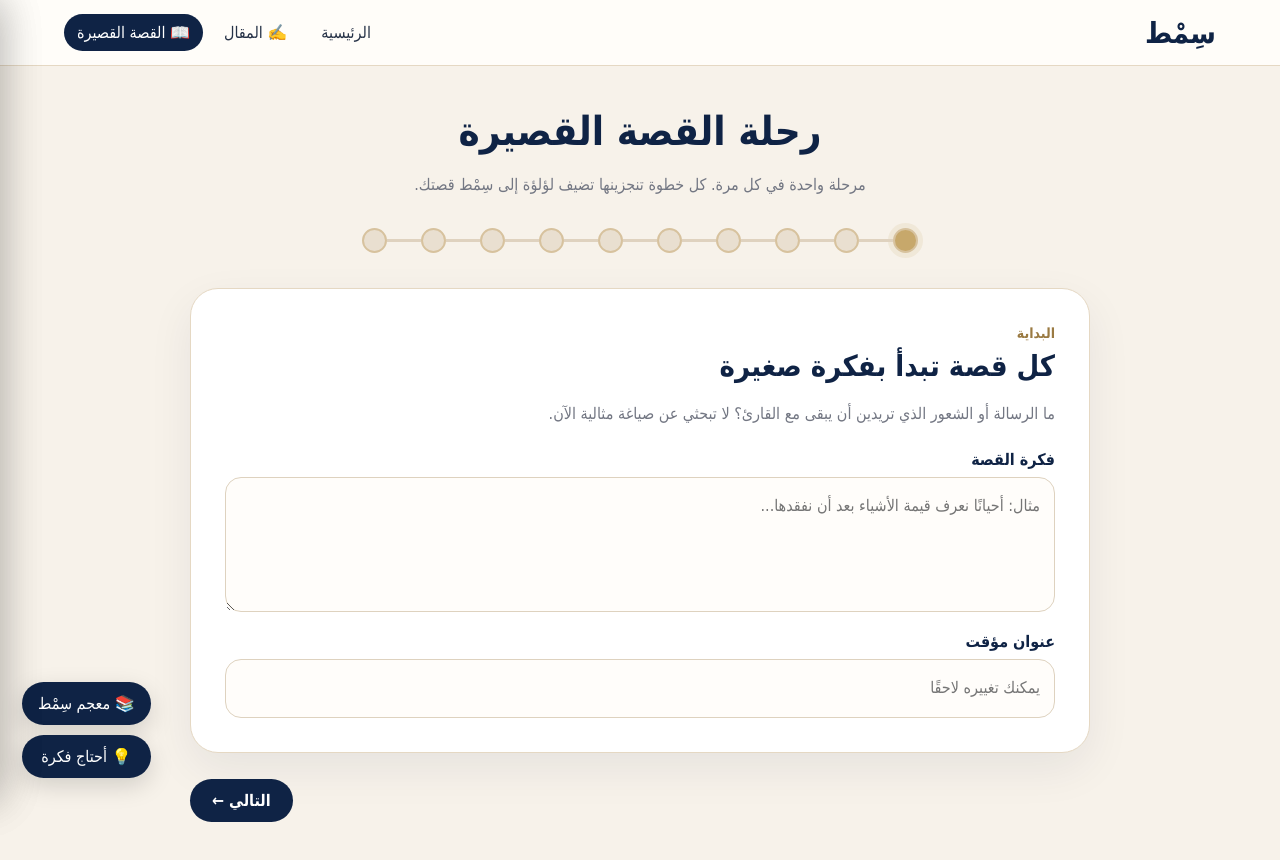
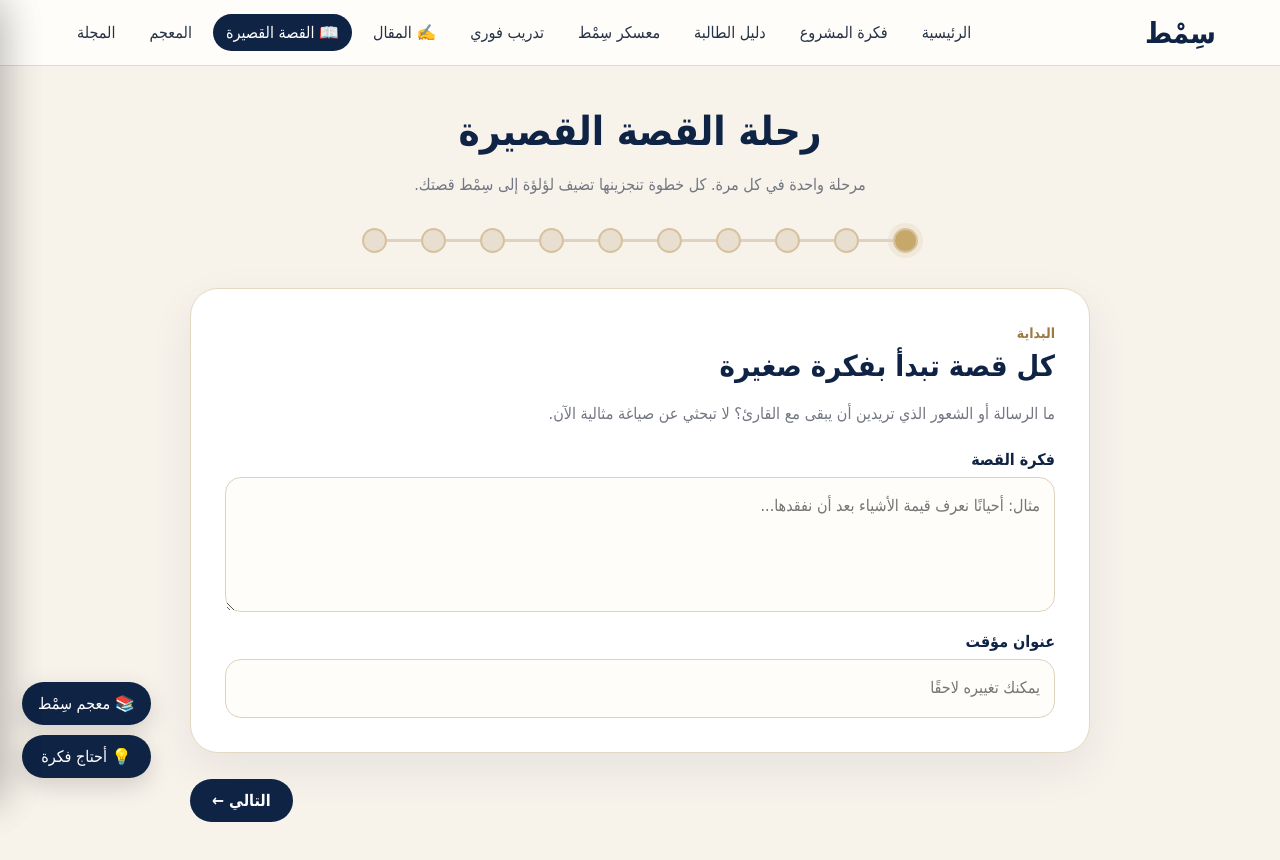
Before and after one commit to simtkuw-star/simt, a plain HTML site: page story.html in a window 1280 px wide. Drawn offline with Linux system fonts and the light colour scheme.

Commit message:
Update story.html

```diff
--- a/story.html
+++ b/story.html
@@ -32,8 +32,19 @@ textarea{min-height:135px;resize:vertical}input:focus,textarea:focus{border-colo
 </head>
 <body>
 <header>
-<a class="brand" href="index.html">سِمْط</a>
-<nav><a href="index.html">الرئيسية</a><a href="index.html#editor">✍️ المقال</a><a class="active" href="story.html">📖 القصة القصيرة</a></nav>
+  <a class="brand" href="/">سِمْط</a>
+
+  <nav>
+    <a href="/">الرئيسية</a>
+    <a href="/#about">فكرة المشروع</a>
+    <a href="/#student-guide">دليل الطالبة</a>
+    <a href="/#academy">معسكر سِمْط</a>
+    <a href="/#training">تدريب فوري</a>
+    <a href="/#editor">✍️ المقال</a>
+    <a class="active" href="/story.html">📖 القصة القصيرة</a>
+    <a href="/#lexicon">المعجم</a>
+    <a href="/#magazine">المجلة</a>
+  </nav>
 </header>
 
 <main>
```
